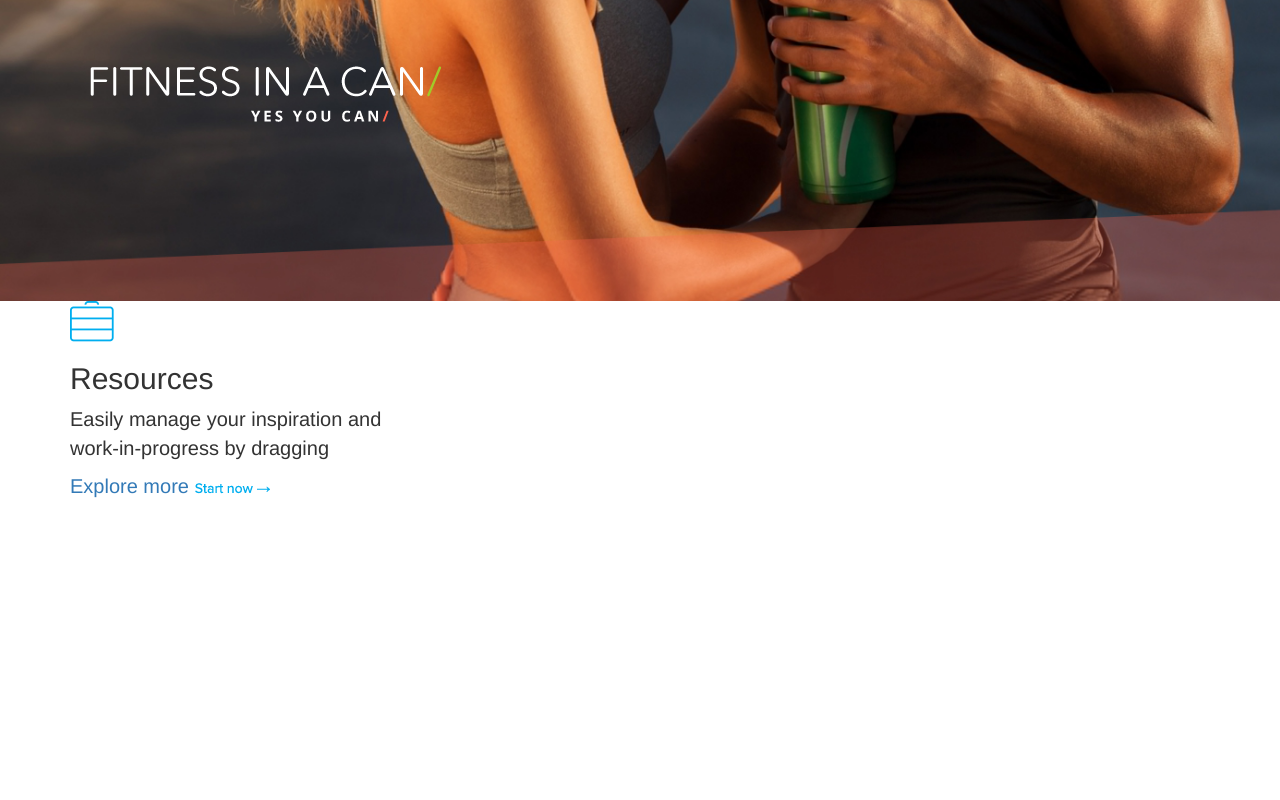
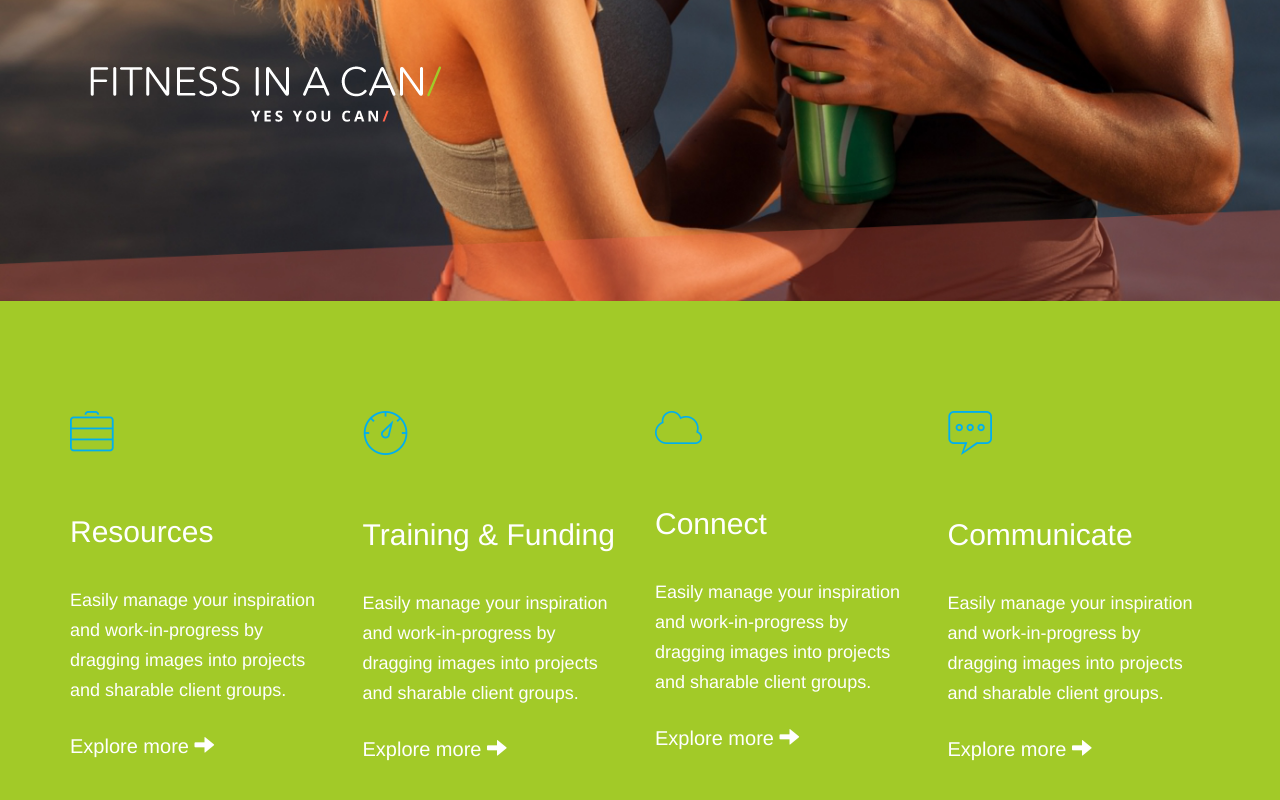
Before and after one commit to chesterxp/PSD3, a plain HTML site: page index.html in a window 1280 px wide. Shown: the part 522-1322 px from the top of the page. Before the commit the page ends 1023 px from the top, so only its background shows below. Drawn offline with nearby package versions, Linux system fonts and the light colour scheme.

Commit message:
drobne zmiany

```diff
--- a/css/style.less
+++ b/css/style.less
@@ -1,6 +1,7 @@
-body{
+body {
 	font-size: 20px;
 }
+
 //--------------------------------Header----------------------------------------//
 #header {
 	background: url(/img/Layer%2025.jpg) no-repeat center center;
@@ -26,8 +27,8 @@ body{
 								padding: 10px 30px;
 								text-transform: uppercase;
 								font-weight: bold;
-								&:hover{
-									color:#313030;
+								&:hover {
+									color: #313030;
 								}
 							}
 						}
@@ -40,23 +41,46 @@ body{
 		}
 	}
 }
+
 //-------------------------------//Header---------------------------------------//
+//--------------------------------features----------------------------------------//
+#features {
+	background: #a2ca28;
+	.container {
+		padding-top: 110px;
+		.row {
+			.box {
+				color: white;
+				margin-bottom: 118px;
+				h2{
 
-//--------------------------------features----------------------------------------//
+					padding: 20px 0 27px 0;
+				}
+				img {
+					margin-bottom: 23px;
+					color: red;
+				}
+				p {
+					font-size: 18px;
+					line-height: 30px;
+					margin-bottom: 27px;
+				}
+				a {
+					text-decoration: none;
+					color: white;
+				}
+			}
+		}
+	}
+}
 //-------------------------------//features---------------------------------------//
-
 //--------------------------------Others----------------------------------------//
 //-------------------------------//Others---------------------------------------//
-
 //--------------------------------photo----------------------------------------//
 //-------------------------------//photo---------------------------------------//
-
 //--------------------------------banner----------------------------------------//
 //-------------------------------//banner---------------------------------------//
-
 //--------------------------------footer----------------------------------------//
 //-------------------------------//footer---------------------------------------//
-
-
 //--------------------------------Others----------------------------------------//
 //-------------------------------//Others---------------------------------------//
--- a/index.html
+++ b/index.html
@@ -60,11 +60,32 @@
 <section id="features">
 	<div class="container">
 		<div class="row">
-			<div class="col-md-4 box">
-				<img src="/img/Shape%207.png" alt="">
+			<div class="col-md-3 box">
+				<img src="/img/Shape%207b.png" alt="">
 				<h2>Resources</h2>
-				<p>Easily manage your inspiration and work-in-progress by dragging</p>
-				<a href="#">Explore more <img src="/img/Start%20now%20%E2%86%92.png" alt=""></a>
+				<p>Easily manage your inspiration and work-in-progress by dragging images into projects and sharable client groups.</p>
+				<a href="#">Explore more <span class="glyphicon glyphicon-arrow-right" aria-hidden="true"></span></a>
+			</div>
+
+						<div class="col-md-3 box">
+				<img src="/img/Shape%208.png" alt="">
+				<h2>Training & Funding</h2>
+				<p>Easily manage your inspiration and work-in-progress by dragging images into projects and sharable client groups.</p>
+				<a href="#">Explore more <span class="glyphicon glyphicon-arrow-right" aria-hidden="true"></span></a>
+			</div>
+
+						<div class="col-md-3 box">
+				<img src="/img/Shape%2011.png" alt="">
+				<h2>Connect</h2>
+				<p>Easily manage your inspiration and work-in-progress by dragging images into projects and sharable client groups.</p>
+				<a href="#">Explore more <span class="glyphicon glyphicon-arrow-right" aria-hidden="true"></span></a>
+			</div>
+
+						<div class="col-md-3 box">
+				<img src="/img/Shape%2010.png" alt="">
+				<h2>Communicate</h2>
+				<p>Easily manage your inspiration and work-in-progress by dragging images into projects and sharable client groups.</p>
+				<a href="#">Explore more <span class="glyphicon glyphicon-arrow-right" aria-hidden="true"></span></a>
 			</div>
 		</div>
 	</div>
```
Also changed, not shown: css/style.css, img/Shape 7b.png (added).
